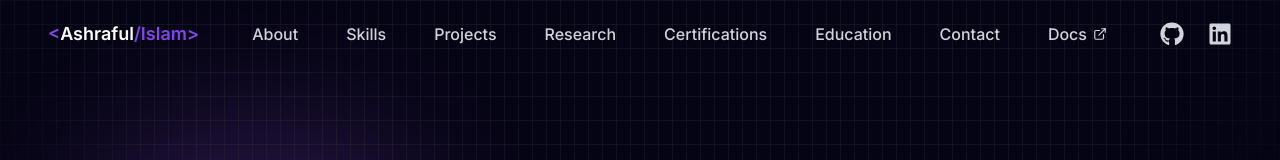
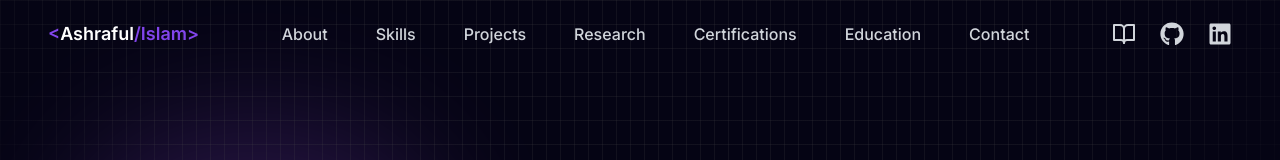
Before and after one commit to ashraf1600/My-Portfolio, a React (Vite) app: page / in a window 1280 px wide. Shown: the top 160 px of the page. Built offline with nearby package versions, Linux system fonts and the light colour scheme.

Commit message:
navbar DOcs logo updated

```diff
--- a/src/components/Navbar/Navbar.jsx
+++ b/src/components/Navbar/Navbar.jsx
@@ -1,6 +1,6 @@
 import React, { useState, useEffect } from "react";
 import { FaGithub, FaLinkedin } from "react-icons/fa";
-import { FiMenu, FiX, FiExternalLink } from "react-icons/fi";
+import { FiMenu, FiX, FiBookOpen } from "react-icons/fi";
 
 const DOCS_URL = "https://ashraf1600.github.io/NextGen-AI/";
 
@@ -77,24 +77,19 @@ const Navbar = () => {
                 }`}></span>
             </li>
           ))}
+        </ul>
 
-          {/* External Documentation link */}
-          <li className="relative group">
+        {/* Social Icons */}
+        <div className="hidden md:flex gap-6 items-center">
           <a
             href={DOCS_URL}
             target="_blank"
             rel="noopener noreferrer"
-              className="flex items-center gap-1.5 transition-all duration-300 hover:text-[#8245ec] hover:scale-110"
+            title="Documentation"
+            className="text-gray-300 hover:text-[#8245ec] transition-all duration-300 hover:scale-125 hover:rotate-12"
           >
-              Docs
-              <FiExternalLink size={14} />
+            <FiBookOpen size={24} />
           </a>
-            <span className="absolute -bottom-1 left-0 w-0 h-0.5 bg-gradient-to-r from-purple-500 to-pink-500 transition-all duration-300 group-hover:w-full"></span>
-          </li>
-        </ul>
-
-        {/* Social Icons */}
-        <div className="hidden md:flex gap-6">
           <a
             href="https://github.com/ashraf1600"
             target="_blank"
@@ -142,21 +137,17 @@ const Navbar = () => {
               </li>
             ))}
 
-            {/* External Documentation link */}
-            <li className="w-full text-center">
+            <li className="w-full flex justify-center pt-4 border-t border-gray-700/50">
+              <div className="flex space-x-6">
                 <a
                   href={DOCS_URL}
                   target="_blank"
                   rel="noopener noreferrer"
-                onClick={() => setIsOpen(false)}
-                className="inline-flex items-center gap-1.5 cursor-pointer hover:text-[#8245ec] transition-all duration-300 hover:scale-110"
+                  title="Documentation"
+                  className="text-gray-300 hover:text-[#8245ec] transition-all duration-300 hover:scale-125"
                 >
-                Docs
-                <FiExternalLink size={14} />
+                  <FiBookOpen size={24} />
                 </a>
-            </li>
-
-            <div className="flex space-x-6 pt-4 border-t border-gray-700/50 w-3/4">
                 <a
                   href="https://github.com/ashraf1600"
                   target="_blank"
@@ -174,6 +165,7 @@ const Navbar = () => {
                   <FaLinkedin size={24} />
                 </a>
               </div>
+            </li>
           </ul>
         </div>
       )}
--- a/src/components/Work/Work.jsx
+++ b/src/components/Work/Work.jsx
@@ -5,7 +5,8 @@ const categories = [
   "All",
   "Academic Project",
   "Web Development",
-  "Machine Learning",
+  "AI/ML",
+
 ];
 
 const Work = () => {
```
Lines whose indentation alone changed are shown as unchanged.
